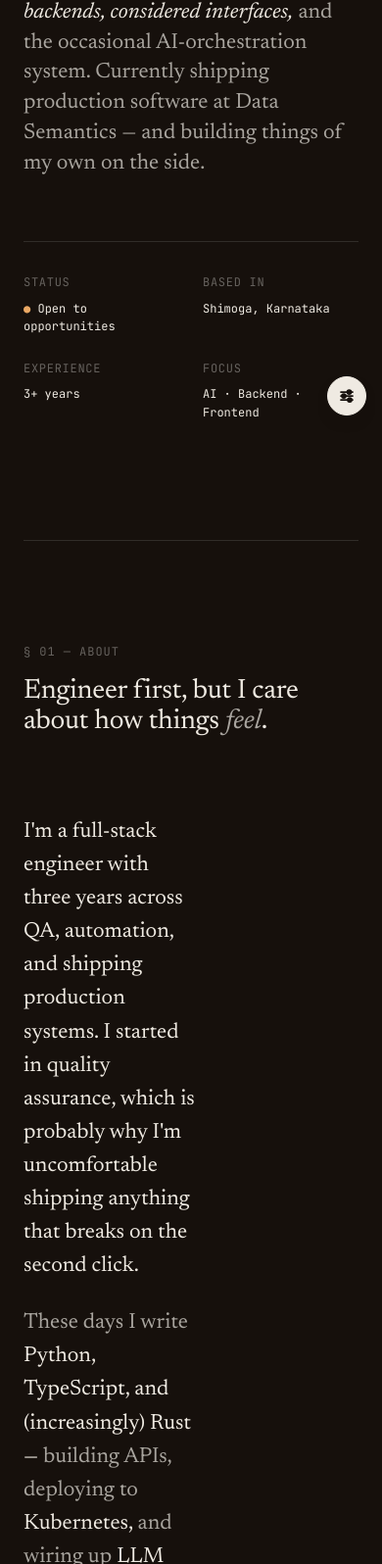
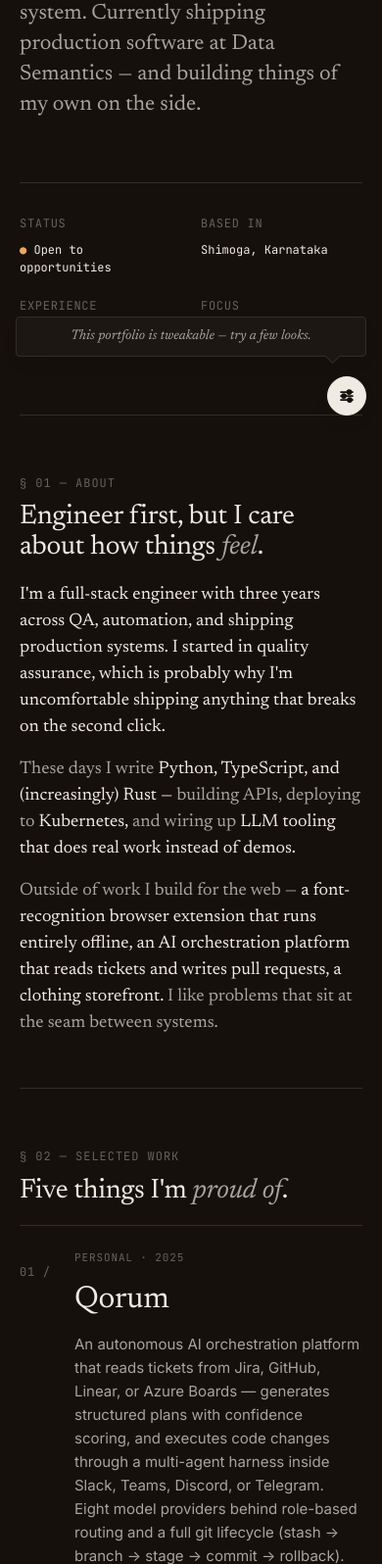
Before and after one commit to magic-emperor/portfolio, a plain HTML site: page index.html in a window 390 px wide. Shown: the part 404-2000 px from the top of the page at 98% size. Drawn offline with Linux system fonts and the light colour scheme.

Commit message:
Updated the customize button guide and the UI changes for mobile view

```diff
--- a/index.html
+++ b/index.html
@@ -552,18 +552,32 @@
   }
 
   /* ---------- responsive ---------- */
+  .section-grid {
+    display: grid;
+    grid-template-columns: 180px 1fr;
+    gap: 48px;
+  }
+  .section-grid-spacer { }
+
   @media (max-width: 820px) {
-    .wrap { padding: 0 24px; }
-    .section-head { grid-template-columns: 1fr; gap: 16px; margin-bottom: 32px; }
+    .wrap { padding: 0 20px; }
+    section { padding: 52px 0; }
+    section.hero { padding: 40px 0 56px; }
+    .section-head { grid-template-columns: 1fr; gap: 10px; margin-bottom: 20px; }
+    .section-grid { grid-template-columns: 1fr; gap: 0; }
+    .section-grid-spacer { display: none; }
     .about-body, .stack-grid, .contact-body { grid-column: 1; }
-    .stack-grid { grid-template-columns: 1fr; gap: 32px; }
-    .project { grid-template-columns: 40px 1fr; gap: 16px; }
+    .about-body p { font-size: 18px; line-height: 1.5; margin-bottom: 16px; }
+    .stack-grid { grid-template-columns: 1fr; gap: 24px; }
+    .project { grid-template-columns: 40px 1fr; gap: 16px; padding: 24px 0; }
     .project-side { grid-column: 2; text-align: left; padding-top: 8px; display: flex; gap: 32px; flex-wrap: wrap; }
-    .hero-meta { grid-template-columns: 1fr 1fr; }
+    .hero-meta { grid-template-columns: 1fr 1fr; gap: 20px; }
     .contact-list { grid-template-columns: 1fr; }
+    .contact-body h3 { margin-bottom: 32px; }
     .nav { display: none; }
     .nav-toggle { display: block; }
-    .site-header { padding-top: 24px; }
+    .site-header { padding-top: 20px; }
+    .topbar .mark { font-size: 10px; letter-spacing: 0.03em; }
   }
 
   /* ============================================================
@@ -941,7 +955,27 @@
 
   @media (max-width: 820px) {
     .pill { right: 16px; bottom: 16px; }
-    .pill-hint { display: none; }
+    .pill-hint {
+      right: 16px;
+      left: 16px;
+      bottom: 76px;
+      max-width: none;
+      font-size: 14px;
+      padding: 10px 14px;
+      transform: translateY(8px);
+      text-align: center;
+    }
+    .pill-hint.visible { transform: translateY(0); }
+    .pill-hint::after {
+      top: auto;
+      bottom: -6px;
+      right: 28px;
+      left: auto;
+      margin-top: 0;
+      border-right: 1px solid var(--rule);
+      border-bottom: 1px solid var(--rule);
+      border-top: none;
+    }
     .tweaks { right: 12px; left: 12px; bottom: 12px; width: auto; }
   }
 </style>
@@ -1009,8 +1043,8 @@
       <div class="section-label">§ 01 — About</div>
       <h2 class="section-title">Engineer first, but I care about how things <em>feel</em>.</h2>
     </div>
-    <div style="display: grid; grid-template-columns: 180px 1fr; gap: 48px;">
-      <div></div>
+    <div class="section-grid">
+      <div class="section-grid-spacer" aria-hidden="true"></div>
       <div class="about-body reveal">
         <p>I'm a full-stack engineer with three years across QA, automation, and shipping production systems. I started in quality assurance, which is probably why I'm uncomfortable shipping anything that breaks on the second click.</p>
         <p><span class="dim">These days I write</span> Python, TypeScript, and (increasingly) Rust — <span class="dim">building APIs,</span> <span class="dim">deploying to</span> Kubernetes, <span class="dim">and wiring up</span> LLM tooling that does real work instead of demos.</p>
@@ -1107,8 +1141,8 @@
       <div class="section-label">§ 03 — Stack</div>
       <h2 class="section-title">Tools I reach for, <em>roughly in order</em>.</h2>
     </div>
-    <div style="display: grid; grid-template-columns: 180px 1fr; gap: 48px;">
-      <div></div>
+    <div class="section-grid">
+      <div class="section-grid-spacer" aria-hidden="true"></div>
       <div class="stack-grid">
         <div class="stack-group reveal" data-d="1">
           <div class="stack-label">Backend</div>
@@ -1117,7 +1151,7 @@
             <li>Rust <span class="dim">pdfium, WASM</span></li>
             <li>Java <span class="dim">Spring Boot</span></li>
             <li>Node.js</li>
-            <li>C++ <span class="dim">CS50</span></li>
+            <!-- <li>C++ <span class="dim">CS50</span></li> -->
           </ul>
         </div>
         <div class="stack-group reveal" data-d="2">
@@ -1157,8 +1191,8 @@
       <div class="section-label">§ 04 — Contact</div>
       <h2 class="section-title">Let's build something.</h2>
     </div>
-    <div style="display: grid; grid-template-columns: 180px 1fr; gap: 48px;">
-      <div></div>
+    <div class="section-grid">
+      <div class="section-grid-spacer" aria-hidden="true"></div>
       <div class="contact-body reveal">
         <h3>Open to <span class="accent">full-time</span> roles, contract work, and the occasional interesting side project.</h3>
 
@@ -1372,9 +1406,9 @@
     function dismissHint() {
       if (hint.classList.contains('visible')) {
         hint.classList.remove('visible');
+        hint.setAttribute('aria-hidden', 'true');
       }
       pill.classList.remove('pulse');
-      try { localStorage.setItem('fk-tweaks-seen', '1'); } catch (e) {}
     }
 
     pill.addEventListener('click', function (e) {
@@ -1465,28 +1499,23 @@
 
     applyTweaks();
 
-    // ---- Reveal pill + first-visit guide AFTER entrance completes ----
-    // Longest entrance delay is the hero meta at 1600ms with 700ms duration = 2300ms.
-    // Show pill at 2700ms, then trigger hint at 2900ms on first visit.
+    // ---- Reveal pill + customize guide AFTER entrance completes ----
     var ENTRANCE_DONE = 2700;
-    var seenGuide = false;
-    try { seenGuide = !!localStorage.getItem('fk-tweaks-seen'); } catch (e) {}
 
     setTimeout(function () {
       pill.classList.add('ready');
-      if (!seenGuide && !reduce) {
+      if (!reduce) {
         setTimeout(function () {
           pill.classList.add('pulse');
           hint.classList.add('visible');
           hint.setAttribute('aria-hidden', 'false');
-          // auto-dismiss after 6s if user doesn't interact
-          setTimeout(dismissHint, 6000);
+          setTimeout(dismissHint, 8000);
         }, 200);
       }
     }, ENTRANCE_DONE);
 
-    // dismiss hint on any pill-area interaction
     pill.addEventListener('mouseenter', dismissHint);
+    pill.addEventListener('click', dismissHint);
 
     // ============================================================
     // ENTRANCE via Web Animations API
```
